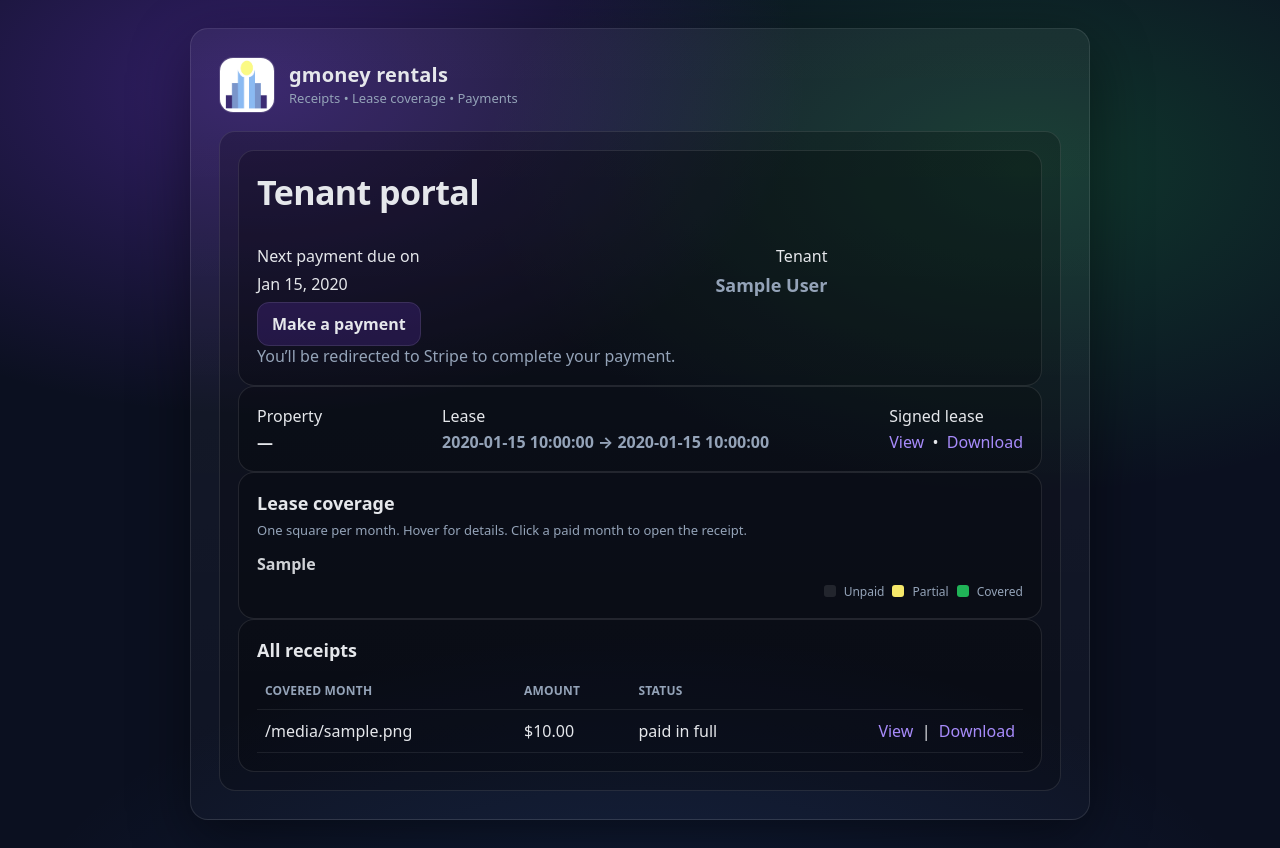
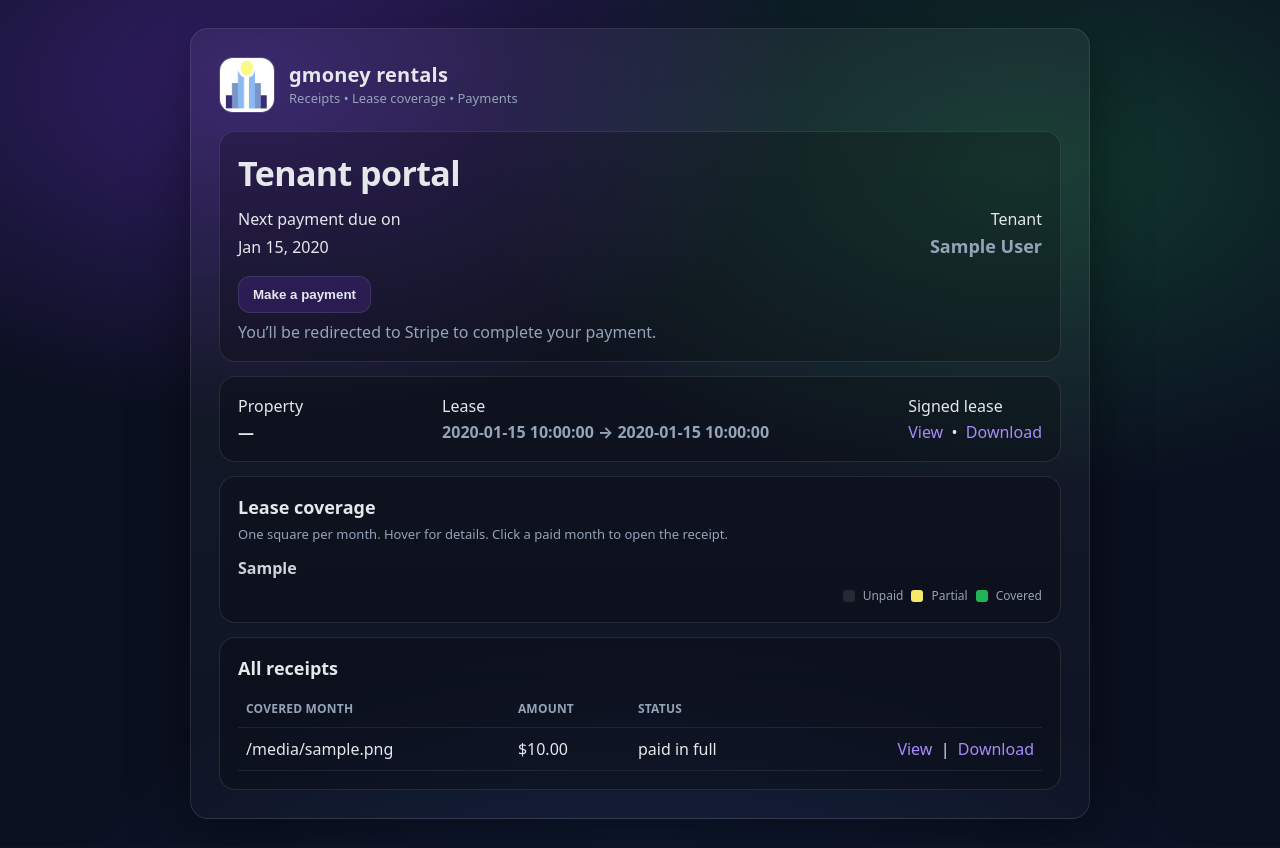
Before and after one commit to EnriqueGalindo/p-fi, a Flask app: template app/templates/rental_tenant/tenant_portal.html in a window 1280 px wide. After the commit the page ends 819 px from the top, so only its background shows below. Run offline with Flask 3, Linux system fonts and the light colour scheme; the template is opened without the code that fills it: most values are stand-ins (such as "Sample title", 1, 10 or a date in 2020).

Commit message:
undoing changes

```diff
--- a/app/templates/rental_tenant/tenant_portal.html
+++ b/app/templates/rental_tenant/tenant_portal.html
@@ -24,8 +24,6 @@
         <div class="stack">
 
           <div class="card">
-<div class="card">
-            <div style="display:flex; justify-content:space-between; gap:12px; flex-wrap:wrap;">
   <h1>Tenant portal</h1>
 
     <!-- KPI grid -->
@@ -34,19 +32,19 @@
         display:grid;
         grid-template-columns: 1fr auto;
         column-gap:40px;
-        row-gap:6px;
-        align-items:start;   /* <-- was end */
+        row-gap:4px;
+        align-items:end;
     ">
 
-        <!-- Row 1: labels -->
+        <!-- LEFT: next payment -->
         <div class="label">Next payment due on</div>
         <div class="label" style="text-align:right;">Tenant</div>
 
-        <!-- Row 2: values -->
         <div class="value">
             {{ next_payment_due.strftime("%b %d, %Y") if next_payment_due else "—" }}
         </div>
 
+        <!-- RIGHT: tenant name -->
         <div class="value" style="
             text-align:right;
             font-size:18px;
@@ -55,22 +53,19 @@
         ">
             {{ tenant.first_name }} {{ tenant.last_name }}
         </div>
+    </div>
 
-        <!-- Row 3: CTA under LEFT column -->
-        <div style="grid-column:1; margin-top:10px;">
-            <a class="btn" href="{{ url_for('rental_tenant.pay') }}">Make a payment</a>
+    <!-- CTA -->
+    <form method="POST" action="{{ url_for('rental_tenant.create_checkout_session') }}" style="margin-top:18px;">
+        <button class="btn" type="submit">Make a payment</button>
+    </form>
 
-            <p class="lead muted" style="margin-top:.6rem;">
-                You’ll be redirected to Stripe to complete your payment.
-            </p>
-        </div>
+    <p class="lead muted" style="margin-top:.5rem;">
+        You’ll be redirected to Stripe to complete your payment.
+    </p>
+    </div>
 
-        <!-- Row 3 right cell placeholder (keeps grid from “pulling” CTA into col 2) -->
-        <div></div>
-            </div>
-          </div>
 
-    </div>
           <div class="card">
             <div style="display:flex; justify-content:space-between; gap:12px; flex-wrap:wrap;">
               <div>
```
